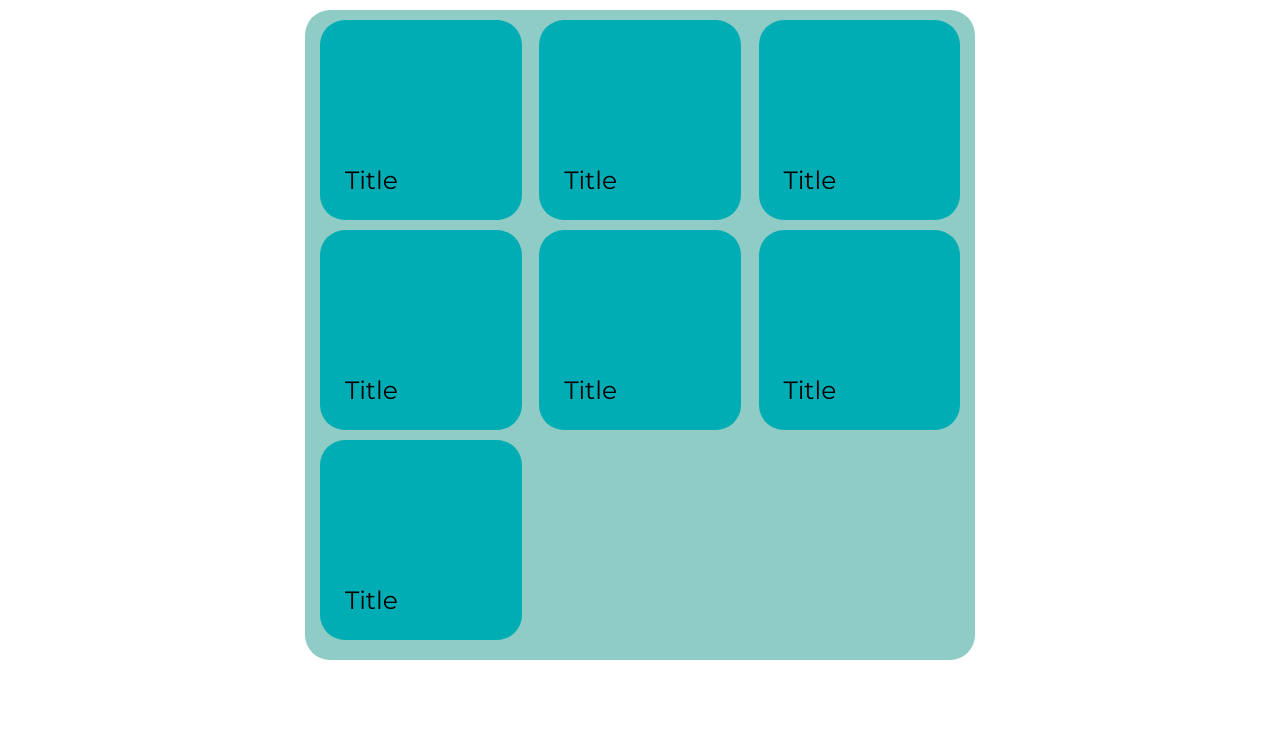
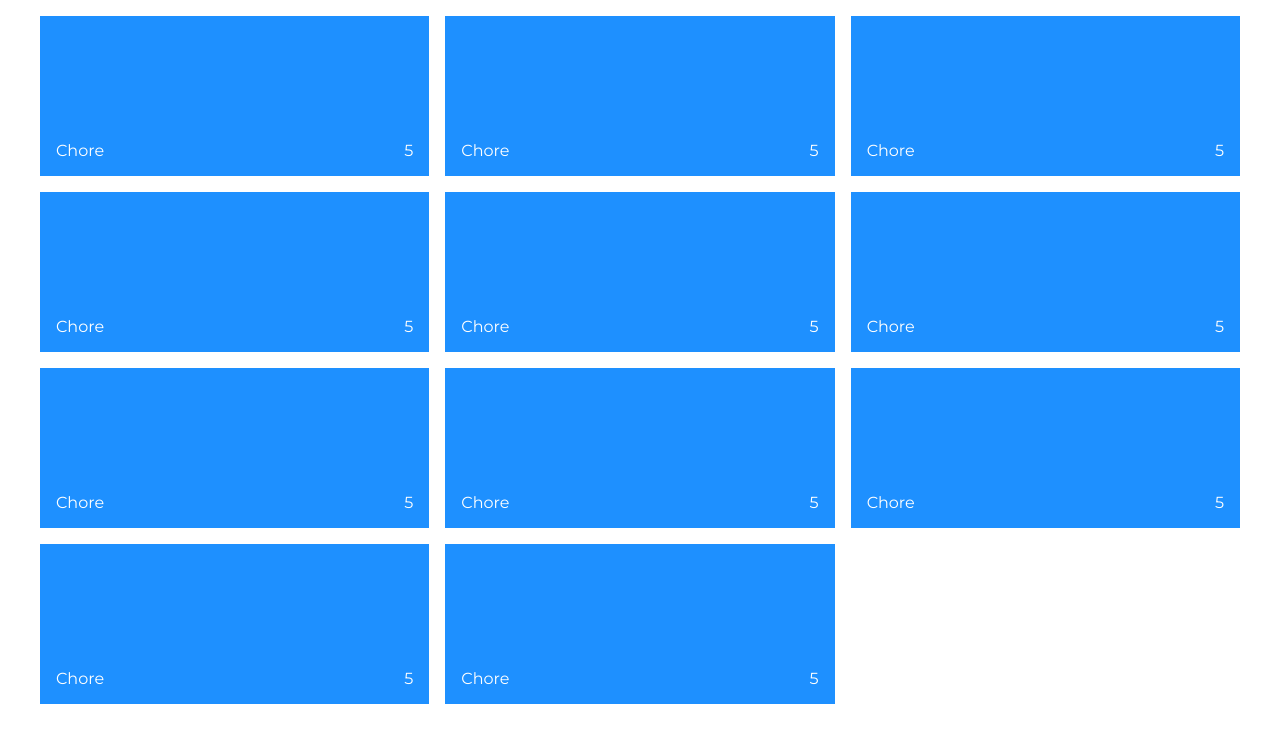
Before and after one commit to cai-py/Chores_App, a React app: page / in a window 1280 px wide. Shown: the top 742 px of the page. Built offline with nearby package versions, Linux system fonts and the light colour scheme; no server answers.

Commit message:
fix grid architecture

```diff
--- a/package.json
+++ b/package.json
@@ -30,5 +30,8 @@
     "webpack": "^5.47.1",
     "webpack-cli": "^4.7.2",
     "webpack-dev-server": "^3.11.2"
+  },
+  "dependencies": {
+    "axios": "^0.21.1"
   }
 }
--- a/src/components/styles/task_cards.css
+++ b/src/components/styles/task_cards.css
@@ -12,88 +12,35 @@
     font-family: 'Montserrat', sans-serif;
 }
 
-.taskgrid-container {
+.chore-grid-container {
+    padding: 1rem;
+    max-width: 1200px;
     margin: 0 auto;
-    height: 100%;
-    display: flex;
-    align-items: stretch;
-    padding: 10px;
-    justify-content: center;
+    display: grid;
+    grid-gap: 1rem;
+    grid-template-columns: repeat(auto-fit, minmax(300px, 1fr));
 }
 
-.task-grid {
-    background-color: var(--lightblue);
-    flex-grow: 1;
-    max-width: 650px;
-    margin: 0 auto;
-    list-style: none;
-    padding: 10px;
-    border-radius: 25px;
+@media (min-width: 450px) {
+    .chore-grid-container { grid-template-columns: repeat(2, 1fr); }
+}
+
+@media (min-width: 700px) {
+    .chore-grid-container { grid-template-columns: repeat(3, 1fr); }
+}
+
+.chore-card {
+    background-color: dodgerblue;
+    color: white;
+    padding: 1rem;
+    height: 8rem;
 
     display: flex;
-    flex-wrap: wrap;
     justify-content: space-between;
-}
-/* @media screen and (max-width: 469) {
-    .task-grid {
-        justify-content: space-around;
-    }
-} */
-
-/* FLEX POSITIONING */
-.task-item {
-    background-color: var(--blue);
-    flex-grow: 3;
-    flex-shrink: 0;
-    flex-basis: 31%;
-}
-
-/* INTERIOR */
-.task-item {
-    margin: 0 5px 10px;
-
-    display: flex;
     align-items: flex-end;
-
-    max-width: 31%;
-    min-width: 180px;
-    height: 200px;
-    border-radius: 25px;
-    /* background-image: url(https://via.placeholder.com/200x200); */
-}
-
-.card-title {
-    margin: 25px;
-    font-size: 25px;
 }
 
 
-
-
-
-
-
-/* .taskGrid {
-    list-style: none;
-    flex: 1 1 100%;
-    margin: 0 auto;
-
-    max-width: 800px;
-
-    background: lightpink;
-
-    display: flex;
-    flex-wrap: wrap;
-    justify-content: space-between;
-
-}
-
-.taskItem {
-    flex-grow: 0;
-    flex-shrink: 1;
-    flex-basis: 33%;
-}
-
-.card-img {
-    background-image: url(https://via.placeholder.com/200x200);
-} */
+/* LINKS */
+/* Place holder image: https://via.placeholder.com/200x200 */
+/* Guide for grid layout: https://via.placeholder.com/200x200 */
--- a/src/components/task_cards.js
+++ b/src/components/task_cards.js
@@ -1,34 +1,62 @@
 import React from "react";
 import './styles/task_cards.css'
+import axios from "axios";
 
 class Tasks extends React.Component {
+    componentDidMount = () => {
+        axios.get('https://chores-app-api.herokuapp.com/chores')
+            .then(function (response) {
+                console.log(response)
+            })
+    }
     render(){
         return (
-            <div className="taskgrid-container">
-                <ul className="task-grid">
-                    <li className="task-item">
-                        <div className="card-title">Title</div>
-                    </li>
-                    <li className="task-item">
-                        <div className="card-title">Title</div>
-                    </li>
-                    <li className="task-item">
-                        <div className="card-title">Title</div>
-                    </li>
-                    <li className="task-item">
-                        <div className="card-title">Title</div>
-                    </li>
-                    <li className="task-item">
-                        <div className="card-title">Title</div>
-                    </li>
-                    <li className="task-item">
-                        <div className="card-title">Title</div>
-                    </li>
-                    <li className="task-item">
-                        <div className="card-title">Title</div>
-                    </li>
+            <div className="chore-grid-container">
+                <div className="chore-card">
+                    <div className="chore-name">Chore</div>
+                    <div className="chore-value">5</div>
+                </div>
+                <div className="chore-card">
+                    <div className="chore-name">Chore</div>
+                    <div className="chore-value">5</div>
+                </div>
+                <div className="chore-card">
+                    <div className="chore-name">Chore</div>
+                    <div className="chore-value">5</div>
+                </div>
+                <div className="chore-card">
+                    <div className="chore-name">Chore</div>
+                    <div className="chore-value">5</div>
+                </div>
+                <div className="chore-card">
+                    <div className="chore-name">Chore</div>
+                    <div className="chore-value">5</div>
+                </div>
+                <div className="chore-card">
+                    <div className="chore-name">Chore</div>
+                    <div className="chore-value">5</div>
+                </div>
+                <div className="chore-card">
+                    <div className="chore-name">Chore</div>
+                    <div className="chore-value">5</div>
+                </div>
+                <div className="chore-card">
+                    <div className="chore-name">Chore</div>
+                    <div className="chore-value">5</div>
+                </div>
+                <div className="chore-card">
+                    <div className="chore-name">Chore</div>
+                    <div className="chore-value">5</div>
+                </div>
+                <div className="chore-card">
+                    <div className="chore-name">Chore</div>
+                    <div className="chore-value">5</div>
+                </div>
+                <div className="chore-card">
+                    <div className="chore-name">Chore</div>
+                    <div className="chore-value">5</div>
+                </div>
 
-                </ul>
             </div>
         )
     }
```
Also changed, not shown: 1 other file (tests, documents, lock files or other folders).
